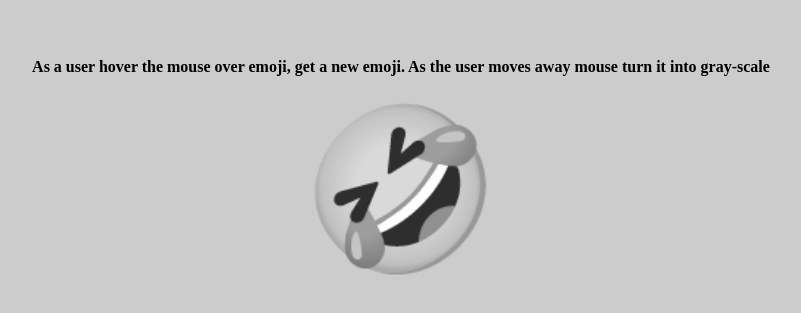
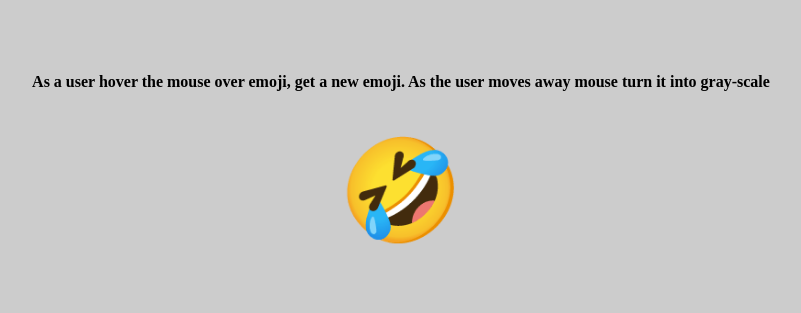
Before and after one commit to NikhilBhalotia/javaScript_indepth, a plain HTML site: page 07_projects/project10/10_project.html in a window 1280 px wide. Shown: the part 247-560 px from the top of the page, without its empty margins (239-1040 px from the left). Drawn offline with Linux system fonts and the light colour scheme.

Commit message:
Update style.css

```diff
--- a/07_projects/project10/style.css
+++ b/07_projects/project10/style.css
@@ -7,15 +7,11 @@ body {
   background: #ccc;
 }
 
+
 #emoji {
-  font-size: 10rem;
-  filter: grayscale(1);
-  transition-property: transfrom, filter;
-  transition-duration: 200ms;
+  font-size: 100px;
+  display: inline-block;
+  padding: 20px;
   cursor: pointer;
+  transition: filter 0.3s ease;
 }
-
-#emoji:hover {
-  transform: scale(1.3);
-  filter: grayscale(0);
-}
```
